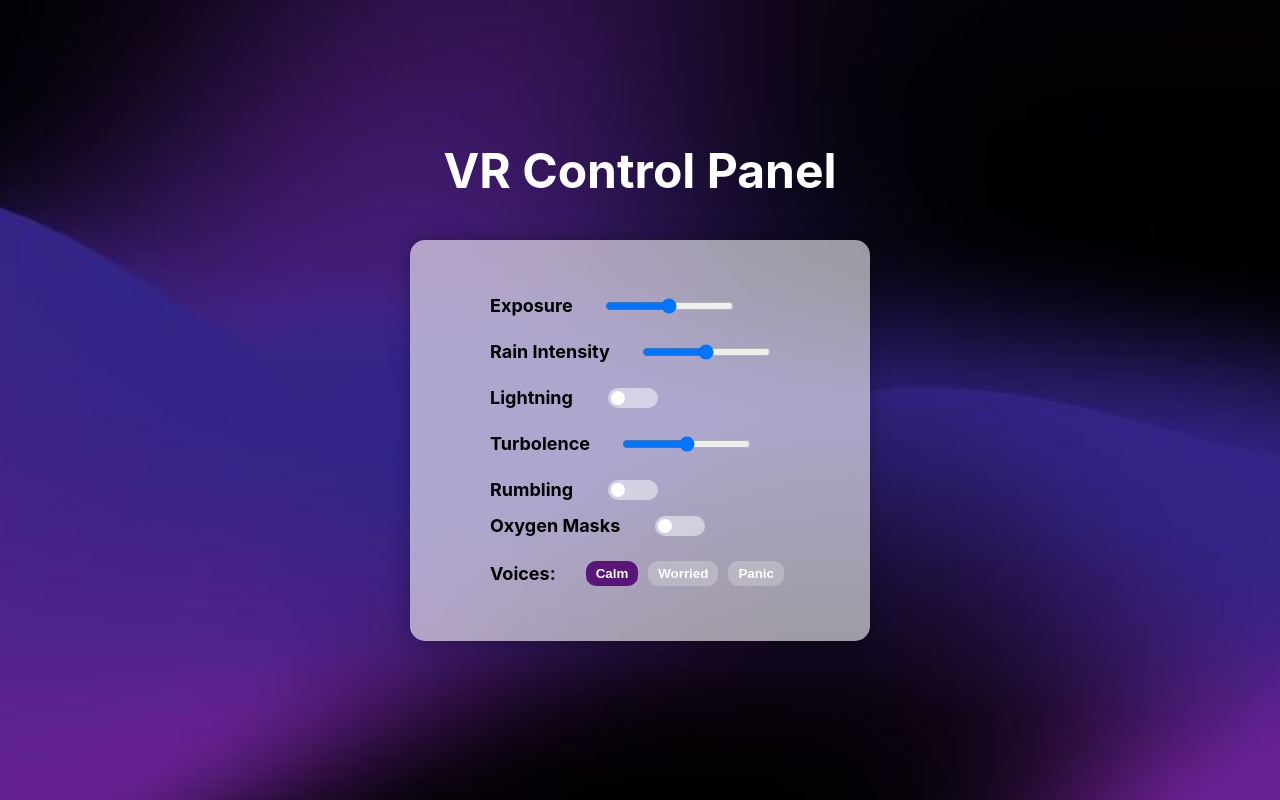
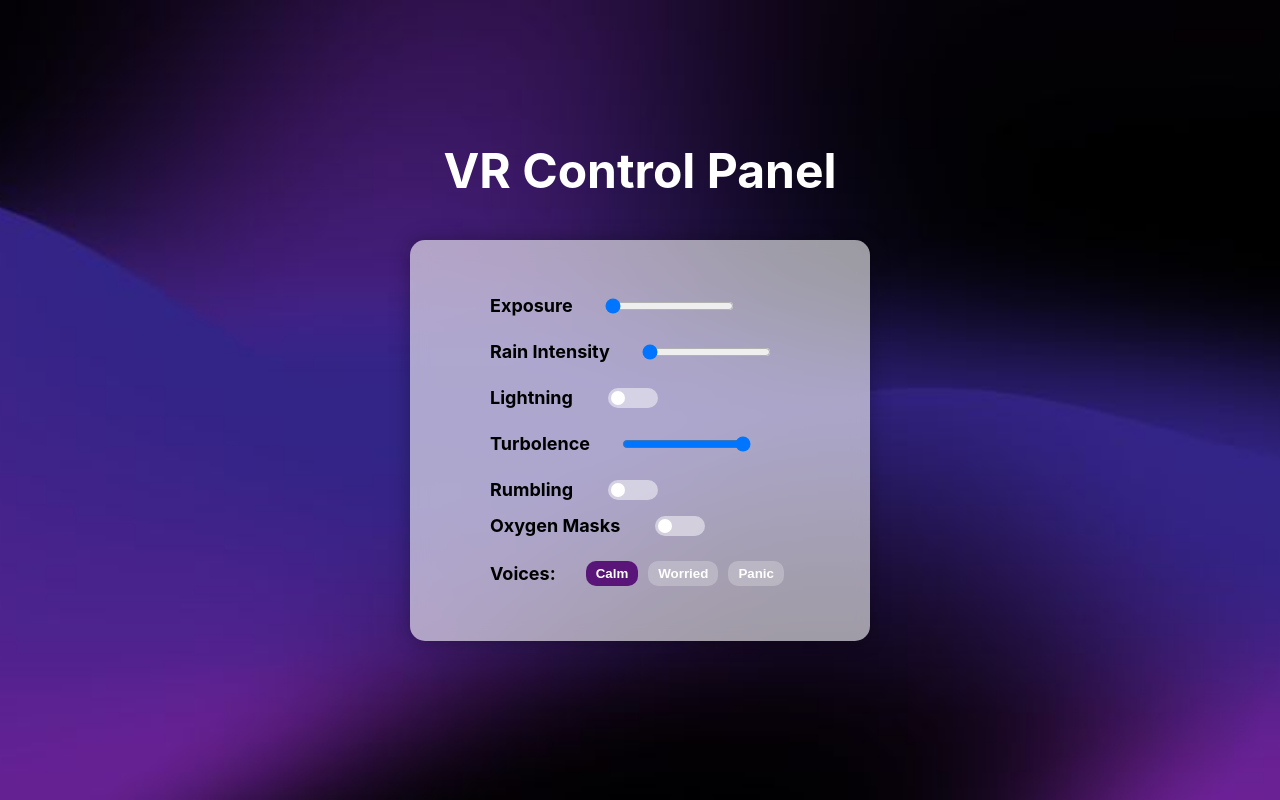
Before and after one commit to EmVot/BraveProject_FDV, a React (Create React App) app in the folder control-panel/: page / in a window 1280 px wide. Built offline with nearby package versions, Linux system fonts and the light colour scheme; no server answers.

Commit message:
cambio stato di partenza per exposure

```diff
--- a/control-panel/src/App.jsx
+++ b/control-panel/src/App.jsx
@@ -21,7 +21,7 @@ function App() {
       type: "command",
       action: "update_param",
       param,
-      value,
+      value: Number(value),
     });
   };
 
--- a/control-panel/src/components/parameterSlider.jsx
+++ b/control-panel/src/components/parameterSlider.jsx
@@ -1,7 +1,7 @@
 import React, { useState } from "react";
 
 function ParameterSlider({ label, param, min, max, step = 1, onChange }) {
-  const [value, setValue] = useState((min + max) / 2);
+  const [value, setValue] = useState(9);
 
   const handleChange = (e) => {
     const newValue = Number(e.target.value);
```
